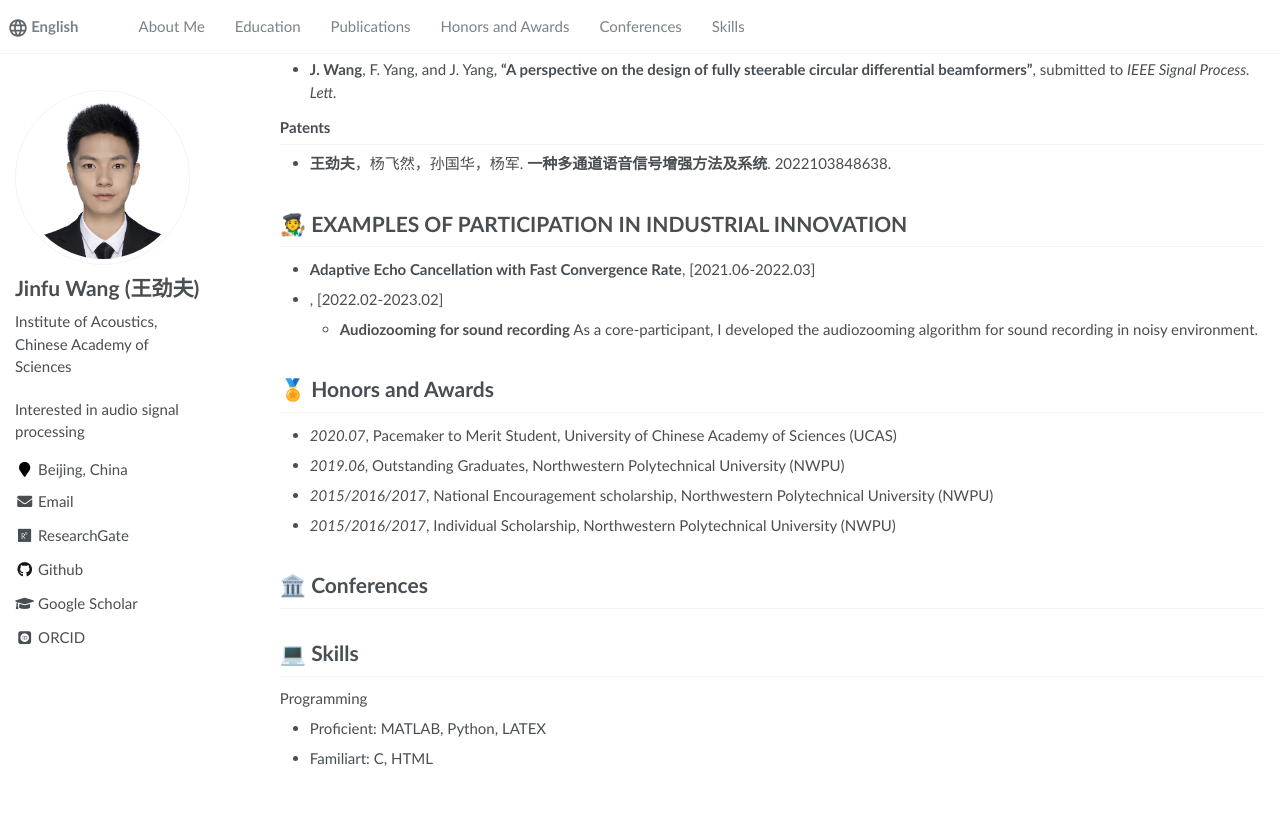
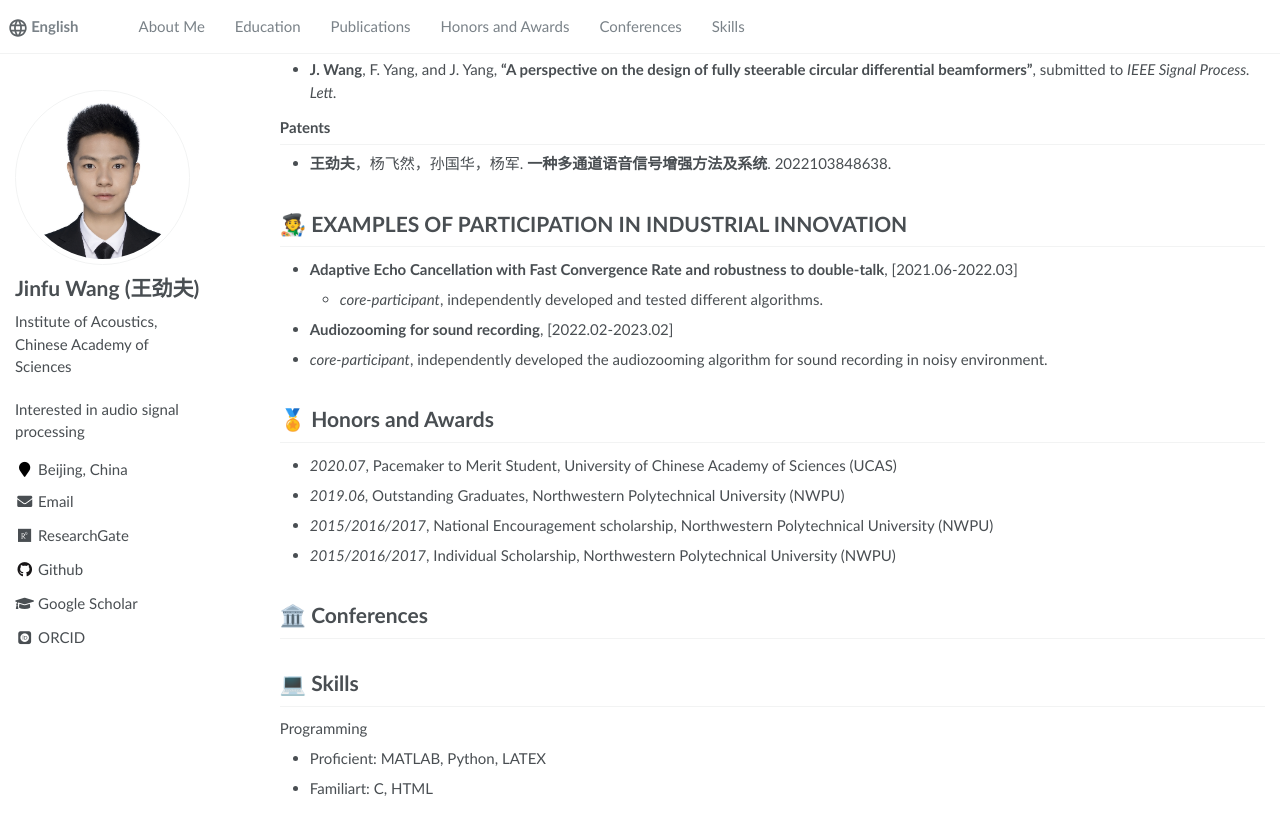
Before and after one commit to 875441459/875441459.github.io, a Jekyll site: the page built from _pages/about.md, in a window 1280 px wide and 900 px high, scrolled down 684 px. Shown: the top 835 px of the window. Built offline with Jekyll 4.4.1, drawn with Linux system fonts in a browser that asks for light colours; some web fonts are replaced.

Commit message:
Update about.md

```diff
--- a/_pages/about.md
+++ b/_pages/about.md
@@ -52,13 +52,11 @@ My research focuses on **microphone array processing**, **(semi-)blind speech se
 <span class='anchor' id="Expe"></span>
 # 🧑‍🎨 EXAMPLES OF PARTICIPATION IN INDUSTRIAL INNOVATION
 
-- **Adaptive Echo Cancellation with Fast Convergence Rate**, [2021.06-2022.03]
+- **Adaptive Echo Cancellation with Fast Convergence Rate and robustness to double-talk**, [2021.06-2022.03]
+  - *core-participant*, independently developed and tested different algorithms.
 
-
-
-- , [2022.02-2023.02]
-  - **Audiozooming for sound recording**
-  As a core-participant, I developed the audiozooming algorithm for sound recording in noisy environment.
+-  **Audiozooming for sound recording**, [2022.02-2023.02]
+  - *core-participant*, independently developed the audiozooming algorithm for sound recording in noisy environment.
 
 <span class='anchor' id="-honors-and-awards"></span>
 # 🏅 Honors and Awards
```
